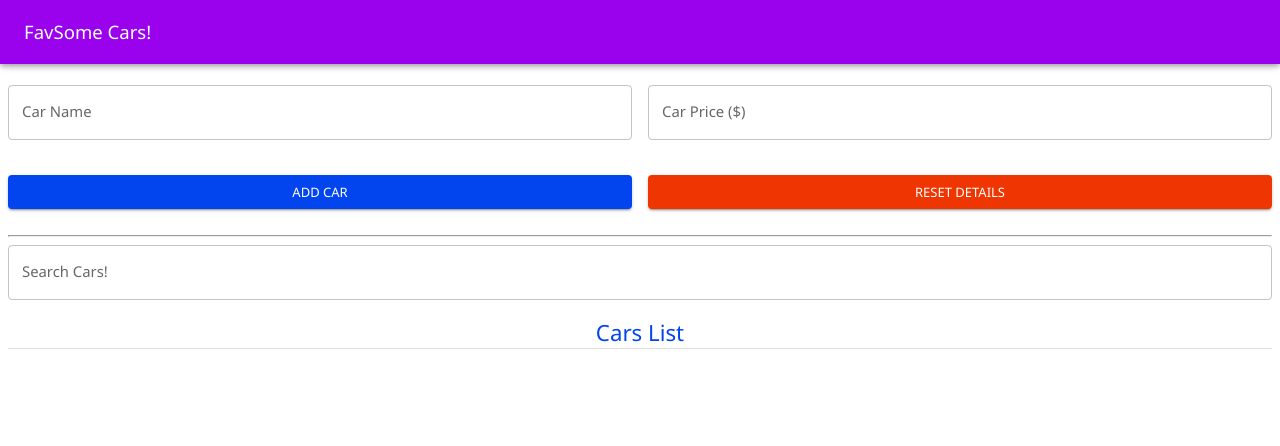
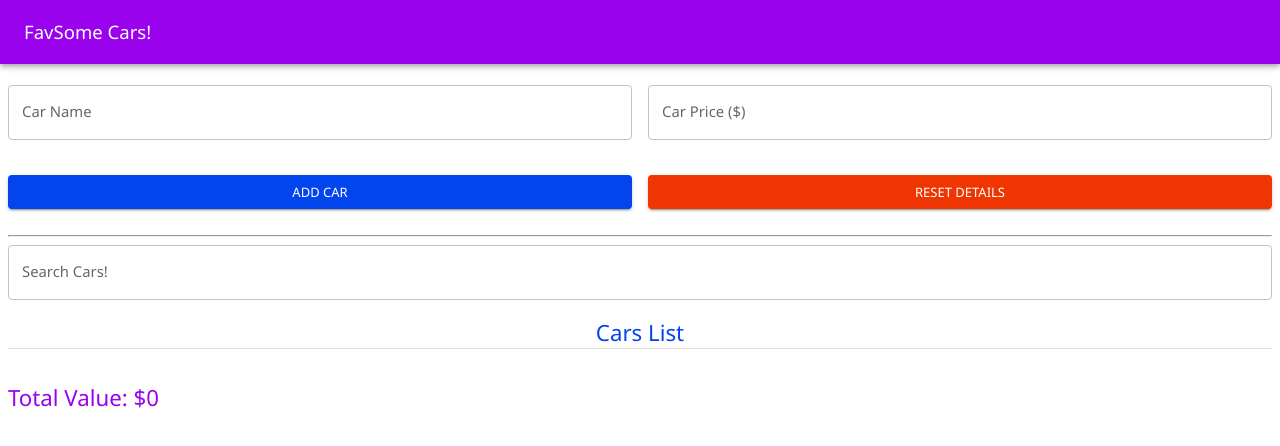
Before and after one commit to chandanch/favsome-carslist, a React (Create React App) app: page / in a window 1280 px wide. Shown: the top 446 px of the page. Built offline with nearby package versions, Linux system fonts and the light colour scheme.

Commit message:
compute cars total value

```diff
--- a/src/App.js
+++ b/src/App.js
@@ -5,6 +5,7 @@ import CarsForm from './components/cars-form/CarsForm';
 
 import './styles/App.css';
 import CarsSearch from './components/cars-search/CarsSearch';
+import CarsValue from './components/cars-value/CarsValue';
 
 const App = () => {
 	return (
@@ -26,6 +27,8 @@ const App = () => {
 				<CarsSearch />
 				<br />
 				<CarsList />
+				<br />
+				<CarsValue />
 			</div>
 		</div>
 	);
--- /dev/null
+++ b/src/components/cars-value/CarsValue.jsx
@@ -0,0 +1,22 @@
+import Typography from '@mui/material/Typography';
+import { useSelector } from 'react-redux';
+
+const CarsValue = () => {
+	const totalValue = useSelector(({ favsomes: { cars, searchTerm } }) =>
+		cars
+			.filter((car) =>
+				car.name.toLowerCase().includes(searchTerm.toLowerCase())
+			)
+			.reduce((accumulator, car) => accumulator + car.price, 0)
+	);
+
+	return (
+		<div>
+			<Typography variant='h5' color='primary'>
+				Total Value: ${totalValue}
+			</Typography>
+		</div>
+	);
+};
+
+export default CarsValue;
```
